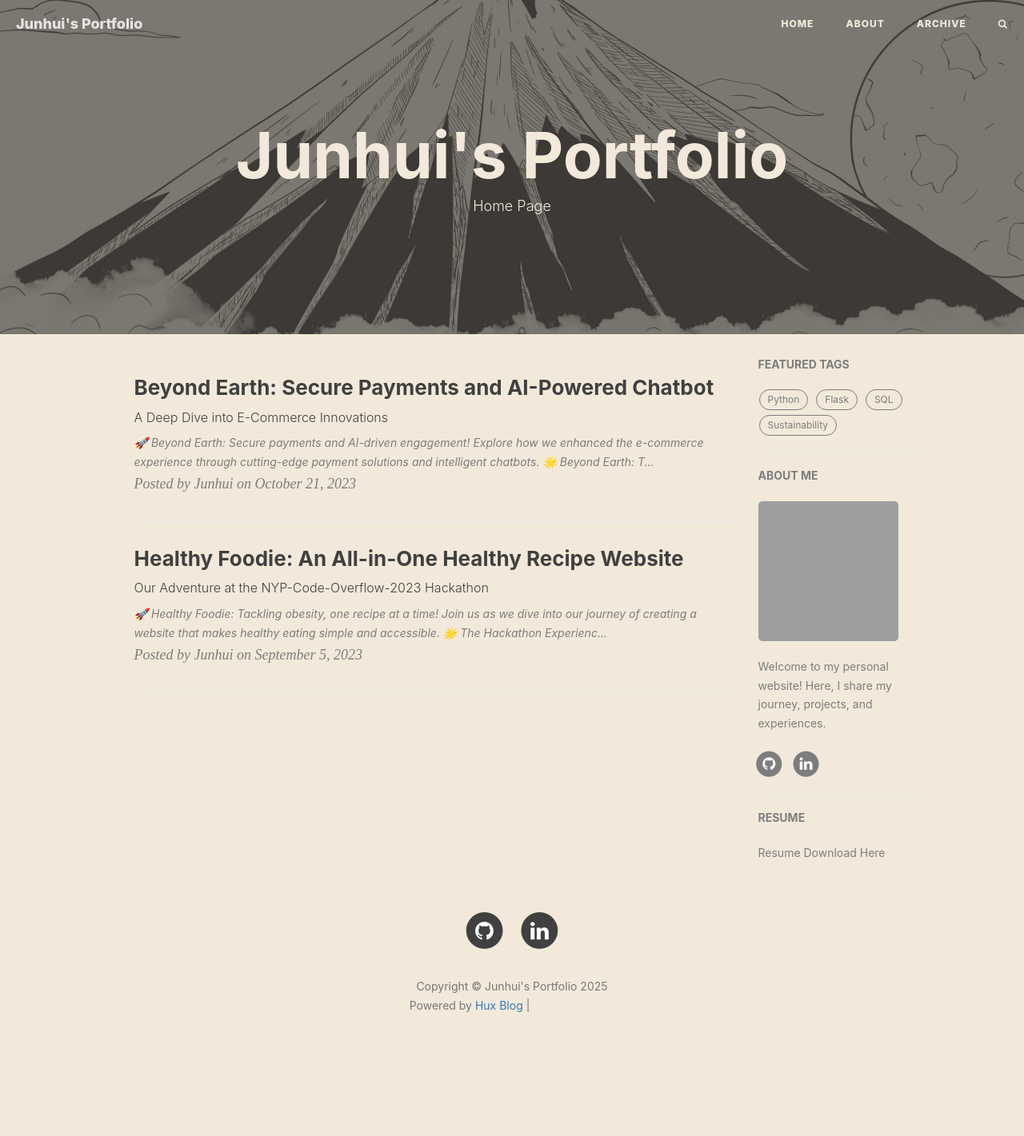
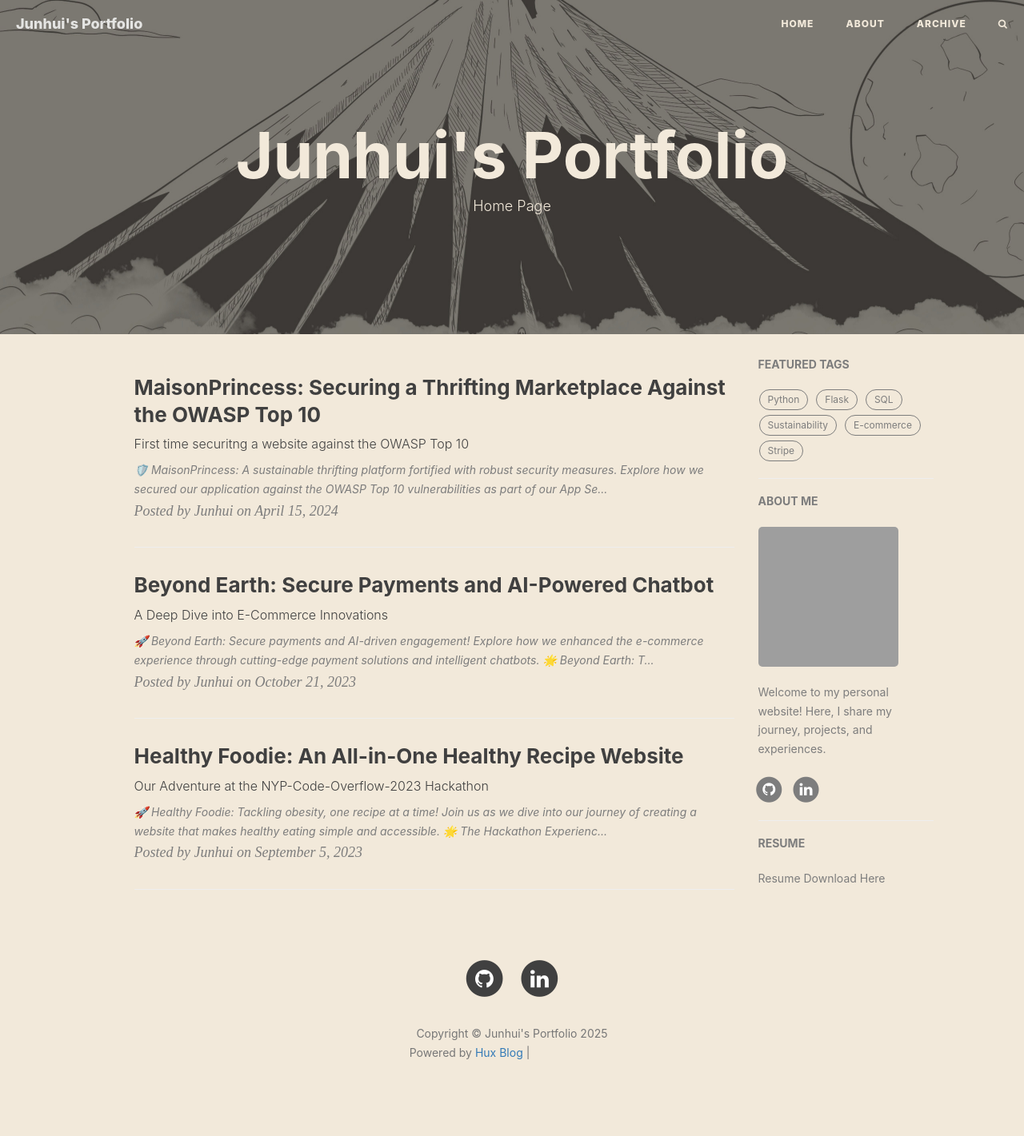
Before and after one commit to sirburger/sirburger.github.io, a Jekyll site: the page built from index.html, in a window 1280 px wide. Shown: the whole page at 80% size. Built offline with Jekyll 4.4.1, drawn with Linux system fonts in a browser that asks for light colours; nearby versions of some CDN libraries; the list of posts is cut into pages by our own code; comment, search, counter and statistics services are not loaded; before the commit the page ends 1362 px from its top, so only the background shows below that; some of the changed lines change nothing that is shown; grey boxes are pictures that could not be loaded.

Commit message:
ohioivoaisvkonacs

````diff
--- /dev/null
+++ b/_posts/2024-04-15-App-Security-Maisonprincess.md
@@ -0,0 +1,237 @@
+---
+layout: post
+title: "MaisonPrincess: Securing a Thrifting Marketplace Against the OWASP Top 10"
+subtitle: "First time securitng a website against the OWASP Top 10"
+author: "Junhui"
+header-style: text
+tags:
+  - Python
+  - Flask
+  - SQL
+  - Stripe
+  - OWASP Top 10
+  - E-commerce
+  - App Security
+  - Sustainability
+---
+
+> 🛡️ **MaisonPrincess**: A sustainable thrifting platform fortified with robust security measures.
+> Explore how we secured our application against the **OWASP Top 10 vulnerabilities** as part of our **App Security Project**.
+
+---
+
+## 🌟 The Project: App Security at Its Core
+
+**MaisonPrincess** is a hybrid thrift marketplace where users can buy and sell second-hand clothing. This project was part of my **Application Security assignment**, where I implemented measures to secure the platform against the **OWASP Top 10** vulnerabilities.
+
+The challenge:
+1. Build a functional platform that supports thrifting.
+2. Secure it against the **OWASP Top 10 vulnerabilities** using industry best practices.
+
+---
+
+## 🛠️ Technology Stack
+
+### Backend
+- **Flask**: Web framework for handling requests and routing.
+- **SQLite**: Lightweight relational database.
+
+### Frontend
+- **HTML, CSS, JavaScript, Bootstrap**: Creating a responsive and user-friendly UI.
+
+### Hosting
+- **Google Cloud Platform (GCP)**: Ensuring reliability and scalability.
+
+---
+
+## 🔒 Security Features
+
+To align with the **OWASP Top 10**, I implemented a range of features, from **Role-Based Access Control (RBAC)** to a **secure logging system**.
+
+---
+
+### 1. Role-Based Access Control (RBAC)
+
+**OWASP Threat Addressed:**
+- **A01 - Broken Access Control**
+Unintended or unauthorized access to sensitive data can compromise the system.
+
+**Mitigation:**
+- Implemented **RBAC** to limit access based on user roles.
+- Unauthorized attempts are logged with context like IP and username.
+
+**Code Snippet:**
+```python
+def require_role(*roles):
+    def wrapper(f):
+        @wraps(f)
+        def decorated_function(*args, **kwargs):
+            user = session.query(User).filter(User.username == flask_session.get('username')).first()
+            if user and user.role in roles:
+                return f(*args, **kwargs)
+            else:
+                logger.bind(username=flask_session.get("username", "anonymous"),
+                            ip=request.remote_addr,
+                            action=request.path,
+                            outcome="failed").warning(
+                    f"Unauthorized access attempt by user: {user.username if user else 'unknown'} with role: {user.role if user else 'unknown'} to endpoint: {request.endpoint}")
+                return jsonify({"error": "Access denied"}), 403
+        return decorated_function
+    return wrapper
+```
+
+---
+
+### 2. Secure Payments with Stripe
+
+**OWASP Threat Addressed:**
+- **A03 - Injection**
+Improperly handled inputs could lead to SQL injection or other attacks.
+
+- **A07 - Broken Access Control**
+Attackers might misuse tokens to access payment endpoints.
+
+**Mitigation:**
+- Used **JWT tokens** to authenticate Stripe API requests.
+- Sanitized form inputs and implemented **server-side rendering** to prevent injection attacks.
+
+**Code Snippet:**
+```python
+@app.route('/create-payment-intent', methods=['POST'])
+@login_required
+def create_payment():
+    token = request.headers.get('Authorization')
+    if not token:
+        return jsonify({'error': 'Token is missing!'}), 403
+    user_id = verify_jwt(token.split(" ")[1])
+    if not user_id:
+        return jsonify({'error': 'Invalid token!'}), 403
+
+    data = json.loads(request.data)
+    cart = flask_session.get('cart', [])
+    if not cart:
+        return jsonify({'error': 'Cart is empty'}), 400
+
+    # Create a PaymentIntent
+    price = calculate_order_amount(cart)
+    intent = stripe.PaymentIntent.create(
+        amount=price,
+        currency='sgd',
+        automatic_payment_methods={'enabled': True},
+    )
+    return jsonify({'clientSecret': intent['client_secret']})
+```
+
+---
+
+### 3. Comprehensive Logging System
+
+Logging is critical for monitoring, threat detection, and incident response. The logging system in MaisonPrincess aligns with **OWASP A09 - Security Logging and Monitoring Failures**.
+
+#### Key Features
+
+1. **Structured Logging**
+Logs are stored in **JSONL format** to make them easy to analyze.
+
+**Example Log Entry:**
+```json
+{
+  "time": "2024-08-16 10:47:45",
+  "level": "INFO",
+  "message": "Login success for user: admin from IP: 127.0.0.1",
+  "extra": {
+    "username": "admin",
+    "ip": "127.0.0.1",
+    "action": "/login",
+    "outcome": "success"
+  },
+  "socket": {
+    "server_ip": "127.0.0.1",
+    "server_port": "5000",
+    "hostname": "exa",
+    "local_ip": "172.26.180.183"
+  },
+  "module": "routes",
+  "process": {"id": 43084, "name": "MainProcess"},
+  "function": "login",
+  "line": 618,
+  "previous_hash": "0000000000000000000000000000000000000000000000000000000000000000",
+  "hash": "eb73b813ab8ed930091370856fb68a82d4563278f1fa4673a42fc059e0a3830f"
+}
+```
+
+2. **Log Integrity Verification**
+Each log entry references the previous log’s hash, ensuring tamper-proof records.
+
+**Code Snippet:**
+```python
+def compute_hash(log_entry):
+    log_entry_str = json.dumps(log_entry, sort_keys=True, default=str)
+    return hashlib.sha256(log_entry_str.encode('utf-8')).hexdigest()
+```
+
+3. **Anomaly Detection**
+Detects path traversal (`../../etc/passwd`) and SQL injection (`' OR '1'='1`) attempts.
+
+**Code Snippet:**
+```python
+def detect_sql_injection(log_entry):
+    query = log_entry['extra'].get('action', '')
+    if re.search(r'\b(union|select|insert|update|delete|drop|truncate)\b', query, re.IGNORECASE):
+        return True
+    return False
+```
+
+---
+
+### 4. Distributed Log Storage
+
+**OWASP Threat Addressed:**
+- **A09 - Security Logging and Monitoring Failures**
+Local logs could be deleted during an attack.
+
+**Mitigation:**
+- Sent logs to an **off-site location** (e.g., Loggly) for redundancy.
+
+**Code Snippet:**
+```python
+requests.post(LOGGLY_ENDPOINT, json=log_entry)
+```
+
+---
+
+### 5. Log Retention Policy
+
+**Threat Addressed:**
+- **A09 - Security Logging and Monitoring Failures**
+Attackers might overwhelm the logging system to trigger log deletions.
+
+**Mitigation:**
+- Compressed logs exceeding **50MB** into ZIP files for archival purposes.
+
+**Code Snippet:**
+```python
+def zip_log_file(file_path):
+    with zipfile.ZipFile(file_path + ".zip", 'w') as zipf:
+        zipf.write(file_path)
+    clear_log_file(file_path)
+```
+
+---
+
+## 🎤 Demonstration
+
+During the live demo, I showcased how MaisonPrincess handles:
+1. Secure payments using JWT and Stripe.
+2. Role-based access to sensitive inventory data.
+3. Detailed and tamper-proof logging for effective monitoring.
+
+---
+
+## 🌟 Conclusion
+
+MaisonPrincess exemplifies how to merge **functionality**, **sustainability**, and **security**. By addressing the **OWASP Top 10 vulnerabilities**, this project is a step toward creating a safer digital ecosystem.
+
+If you have any questions or feedback, feel free to reach out. Let’s continue building secure applications together!
+
+---
````
Also changed, not shown: _posts/2023-09-05-NYP-Code-Overflow-2023-Hackathon.md (+2 -0 lines), _posts/2023-10-21-App-Development-Beyond-Earth.md (+2 -0 lines).
